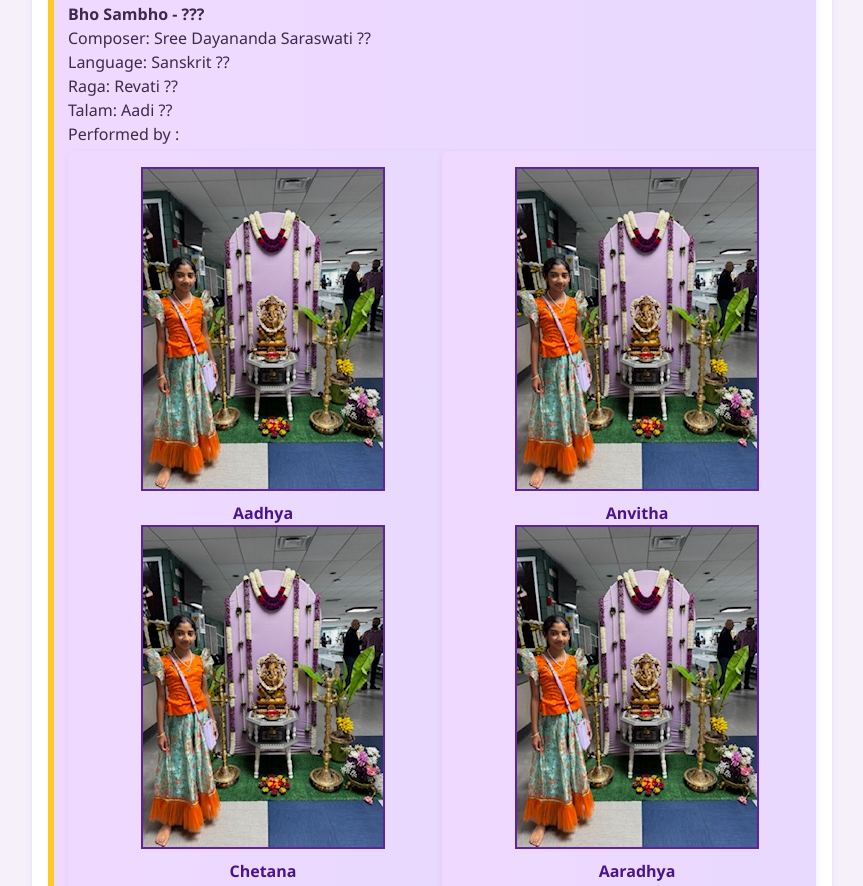
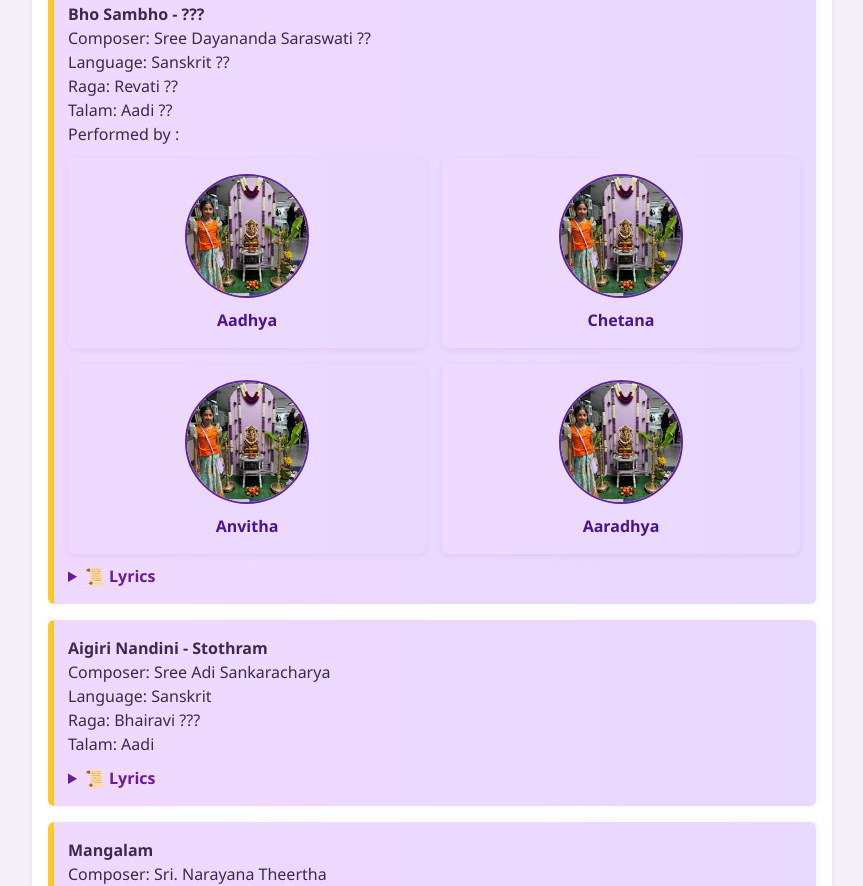
Before and after one commit to sri1ancha/padam, a plain HTML site: page detailsHTMLVersion.html in a window 1280 px wide. Shown: the part 3928-4814 px from the top of the page, without its empty margins (208-1071 px from the left). Drawn offline with Linux system fonts and the light colour scheme.

Commit message:
fix bho sambho kids imgs

```diff
--- a/detailsHTMLVersion.html
+++ b/detailsHTMLVersion.html
@@ -113,29 +113,35 @@
          }
          .student-closeup-grid {
          display: grid;
-         grid-template-columns: repeat(2, 1fr);  /* 2 per row */
+         grid-template-columns: repeat(2, 1fr); /* 2 per row on mobile */
          gap: 16px;
-         margin-top: 05px;
+         margin-top: 12px;
          width: 100%;
          }
          .student-card-closeup {
          display: flex;
          flex-direction: column;
          align-items: center;
-         background: linear-gradient(to right, #f0d9ff, #e8d9ff);  /* Match performance card */
+         background: linear-gradient(to right, #f0d9ff, #e8d9ff);
          border-radius: 8px;
          box-shadow: 0 2px 6px rgba(94, 35, 157, 0.08);
          padding: 16px;
          text-align: center;
-         width: 100%;
          }
          .student-img-closeup {
-         background-color: transparent;  /* Remove image bg */
-         box-shadow: none;                /* Remove shadow */
-         border: 2px solid #5e239d;      /* Keep border */
+         width: 120px;
+         height: 120px;
+         border-radius: 50%;
+         object-fit: cover;
+         border: 2px solid #5e239d;
+         background-color: transparent;
+         box-shadow: none;
          }
-         .student-card-closeup .student-info {
+         .student-info {
          margin-top: 10px;
+         font-weight: bold;
+         color: #4a148c;
+         font-size: 1em;
          }
          .student-card-closeup strong {
          font-size: 1em;
@@ -401,28 +407,24 @@
             Raga: Revati ??<br />
             Talam: Aadi ??<br />
             Performed by : <br/>
-            <!--</div>
-               <div class="section"> -->
             <div class="student-closeup-grid">
                <div class="student-card-closeup">
                   <img src="chetana.jpg" alt="Aadhya" class="student-img-closeup" />
                   <div class="student-info"><strong>Aadhya</strong></div>
-              <!-- </div>
-               <div class="student-card-closeup"> -->
+               </div>
+               <div class="student-card-closeup">
                   <img src="chetana.jpg" alt="Chetana" class="student-img-closeup" />
                   <div class="student-info"><strong>Chetana</strong></div>
                </div>
                <div class="student-card-closeup">
                   <img src="chetana.jpg" alt="Anvitha" class="student-img-closeup" />
                   <div class="student-info"><strong>Anvitha</strong></div>
-               <!--</div>
-               <div class="student-card-closeup"> -->
+               </div>
+               <div class="student-card-closeup">
                   <img src="chetana.jpg" alt="Aaradhya" class="student-img-closeup" />
                   <div class="student-info"><strong>Aaradhya</strong></div>
                </div>
             </div>
-            <!-- </div>
-               <div class="performance"> -->
             <details>
                <summary>📜 Lyrics</summary>
                <p class="lyrics">
```
